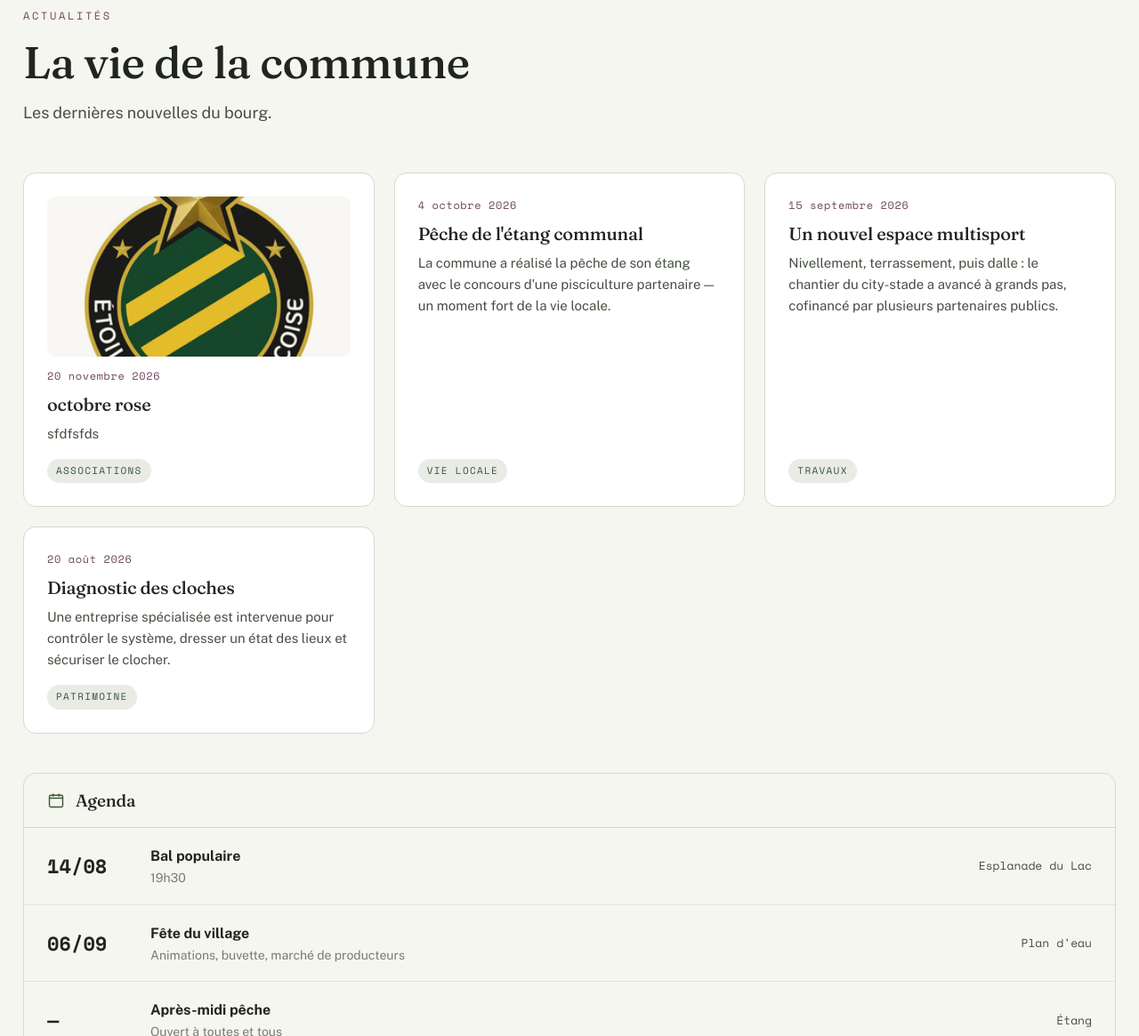
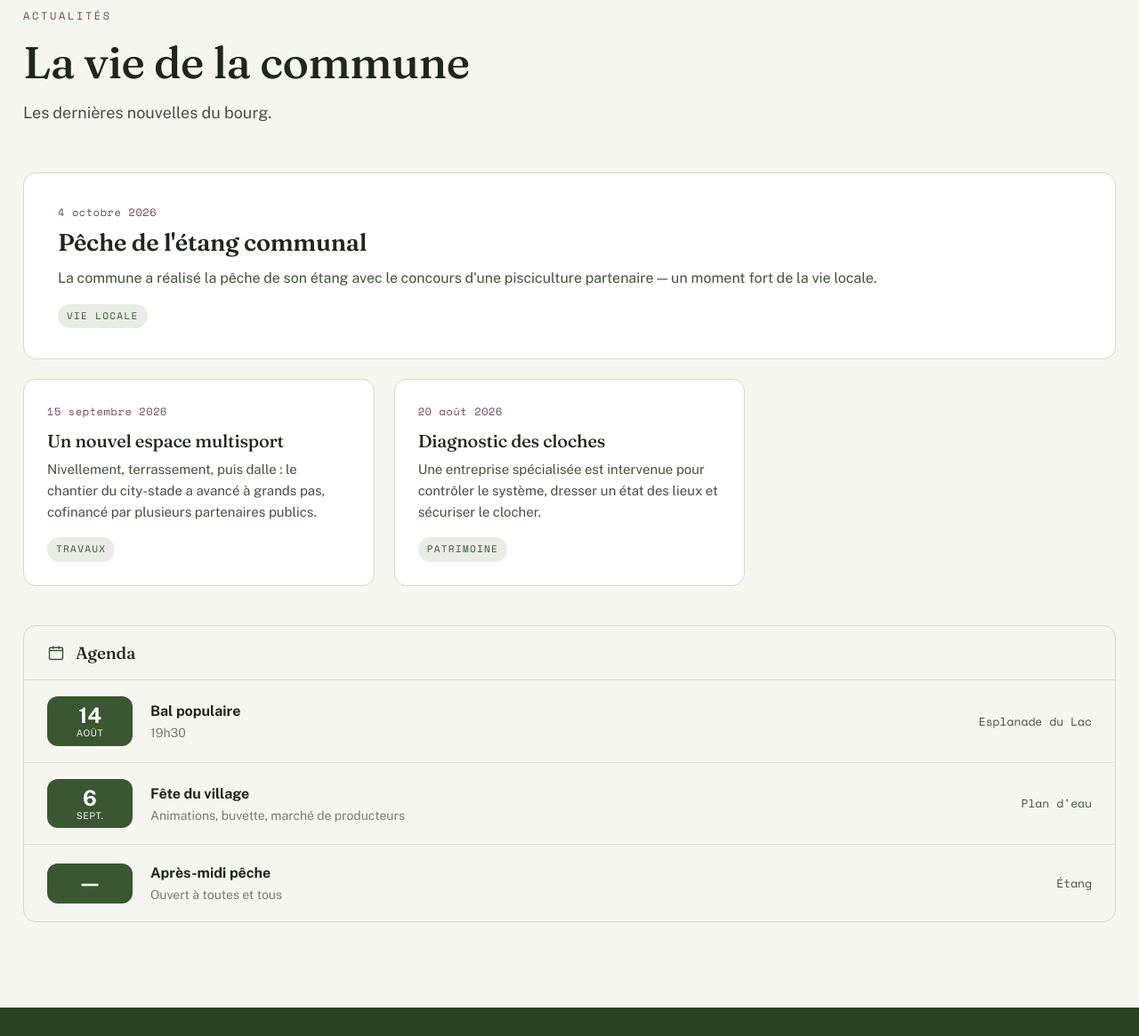
Before and after one commit to shangoff/site-sussac, a plain HTML site: page index.html in a window 1280 px wide. Shown: the part 6394-7559 px from the top of the page at 89% size. Drawn offline with nearby package versions, Linux system fonts and the light colour scheme.

Commit message:
Add files via upload

```diff
--- a/content/actualites.json
+++ b/content/actualites.json
@@ -17,13 +17,6 @@
       "date": "2026-08-20",
       "categorie": "Patrimoine",
       "texte": "Une entreprise spécialisée est intervenue pour contrôler le système, dresser un état des lieux et sécuriser le clocher."
-    },
-    {
-      "categorie": "Associations",
-      "titre": "octobre rose ",
-      "date": "2026-11-20",
-      "texte": "sfdfsfds",
-      "image": "/images/etoilesportive.png"
     }
   ]
 }
--- a/index.html
+++ b/index.html
@@ -361,6 +361,25 @@
   .hero-inner{padding-left:26px;padding-right:26px}
   @media(max-width:600px){.hero-inner{padding-top:60px;padding-bottom:140px;padding-left:20px;padding-right:20px}.hero h1{font-size:clamp(34px,8vw,50px);overflow-wrap:break-word}.hero .lede{font-size:17px}}
 </style>
+<style id="actu-agenda-v2">
+  .news .post.feat{grid-column:1 / -1;flex-direction:row;padding:0;overflow:hidden;align-items:stretch;gap:0}
+  .news .post.feat .feat-img{flex:0 0 42%;max-width:440px;background:#F3F1EA;display:flex;align-items:center;justify-content:center}
+  .news .post.feat .feat-img img{width:100%;height:100%;max-height:330px;object-fit:contain;padding:16px;display:block}
+  .news .post.feat .feat-body{padding:30px 34px;display:flex;flex-direction:column;justify-content:center;flex:1}
+  .news .post.feat.nopic .feat-body{padding:34px 38px}
+  .news .post.feat h3{font-size:27px;font-family:var(--f-display);font-weight:600;line-height:1.12;margin:10px 0 12px}
+  .news .post.feat p{font-size:16px;color:var(--ink-soft)}
+  .post-img{width:100%;height:172px;object-fit:contain;background:#F3F1EA;border-radius:10px;margin-bottom:12px;padding:8px}
+  @media(max-width:700px){
+    .news .post.feat{flex-direction:column}
+    .news .post.feat .feat-img{flex:none;max-width:none;width:100%}
+    .news .post.feat .feat-img img{height:210px;max-height:210px}
+    .news .post.feat h3{font-size:23px}
+  }
+  .ev .when{display:flex;flex-direction:column;align-items:center;justify-content:center;background:var(--forest);color:#fff;border-radius:12px;padding:9px 6px;min-width:60px;font-family:var(--f-body);line-height:1}
+  .ev .when .d{font-size:24px;font-weight:700}
+  .ev .when .mo{font-size:10.5px;text-transform:uppercase;letter-spacing:.05em;margin-top:3px;opacity:.92}
+</style>
 </head>
 <body>
 <a class="skip" href="#contenu">Aller au contenu</a>
@@ -625,7 +644,7 @@
       </article>
 
       <article class="tile reveal">
-        <div class="images"><img src="images/city-stade-1.jpg" style=""height:320px;width:450px;object-fit:cover></div>
+        <div class="img"><img src="images/city-stade.jpg" style="height:320px;width: 450px;object-fit: cover"></div>
         <div class="tile-body"><span class="eyebrow">Équipement</span><h3>Le city-stade</h3><p>Nouvel espace multisport pour les jeunes et les familles, aménagé avec le soutien du Département et de l'Agence nationale du sport.</p></div>
       </article>
 
@@ -944,23 +963,31 @@ function flWeather(){
       var a=(d&&d.actualites)||[];
       a.sort(function(x,y){return String(y.date||'').localeCompare(String(x.date||''));});
       if(!a.length){ nl.innerHTML='<p style="color:var(--ink-soft)">Aucune actualité pour le moment.</p>'; return; }
-      nl.innerHTML=a.slice(0,6).map(function(it){
-        var img=it.image?'<img src="'+esc(it.image)+'" alt="" style="width:100%;height:180px;object-fit:cover;border-radius:10px;margin-bottom:12px">':'';
+      nl.innerHTML=a.slice(0,5).map(function(it,ix){
         var dte=frDate(it.date);
-        return '<article class="post">'+img+(dte?'<span class="date">'+esc(dte)+'</span>':'')+'<h3>'+esc(it.titre)+'</h3><p>'+esc(it.texte)+'</p>'+(it.categorie?'<span class="tag">'+esc(it.categorie)+'</span>':'')+'</article>';
+        var dat=dte?'<span class="date">'+esc(dte)+'</span>':'';
+        var tag=it.categorie?'<span class="tag">'+esc(it.categorie)+'</span>':'';
+        if(ix===0){
+          var fimg=it.image?'<div class="feat-img"><img src="'+esc(it.image)+'" alt=""></div>':'';
+          return '<article class="post feat'+(it.image?'':' nopic')+'">'+fimg+'<div class="feat-body">'+dat+'<h3>'+esc(it.titre)+'</h3><p>'+esc(it.texte)+'</p>'+tag+'</div></article>';
+        }
+        var img=it.image?'<img class="post-img" src="'+esc(it.image)+'" alt="">':'';
+        return '<article class="post">'+img+dat+'<h3>'+esc(it.titre)+'</h3><p>'+esc(it.texte)+'</p>'+tag+'</article>';
       }).join('');
     }).catch(function(){ nl.innerHTML='<p style="color:var(--ink-soft)">Actualités momentanément indisponibles.</p>'; });
   }
+
   var al=document.getElementById('agenda-list');
   if(al){
+    var MOIS_AB=['janv.','févr.','mars','avr.','mai','juin','juil.','août','sept.','oct.','nov.','déc.'];
     fetch('content/agenda.json',{cache:'no-store'}).then(function(r){return r.json();}).then(function(d){
       var e=(d&&d.evenements)||[];
       e.sort(function(x,y){ return String(x.date||'9999').localeCompare(String(y.date||'9999')); });
       if(!e.length){ al.innerHTML='<p style="color:var(--ink-soft);padding:4px 2px">Aucun événement prévu.</p>'; return; }
       al.innerHTML=e.slice(0,6).map(function(it){
-        var jm='—'; if(it.date){ var p=String(it.date).split('-'); if(p.length>=3) jm=p[2]+'/'+p[1]; }
+        var dd='—', mo=''; if(it.date){ var pp=String(it.date).split('-'); if(pp.length>=3){ dd=String(parseInt(pp[2],10)); mo=MOIS_AB[parseInt(pp[1],10)-1]||''; } }
         var sub=[]; if(it.heure)sub.push(esc(it.heure)); if(it.details)sub.push(esc(it.details));
-        return '<div class="ev"><div class="when"><b>'+jm+'</b></div><div class="what"><strong>'+esc(it.titre)+'</strong>'+(sub.length?'<span>'+sub.join(' · ')+'</span>':'')+'</div><div class="place">'+esc(it.lieu||'')+'</div></div>';
+        return '<div class="ev"><div class="when"><span class="d">'+dd+'</span><span class="mo">'+mo+'</span></div><div class="what"><strong>'+esc(it.titre)+'</strong>'+(sub.length?'<span>'+sub.join(' · ')+'</span>':'')+'</div>'+(it.lieu?'<div class="place">'+esc(it.lieu)+'</div>':'')+'</div>';
       }).join('');
     }).catch(function(){ al.innerHTML='<p style="color:var(--ink-soft);padding:4px 2px">Agenda momentanément indisponible.</p>'; });
   }
```
Also changed, not shown: content/travaux.json (+9 -0 lines), images/city-stade.jpg (added).
